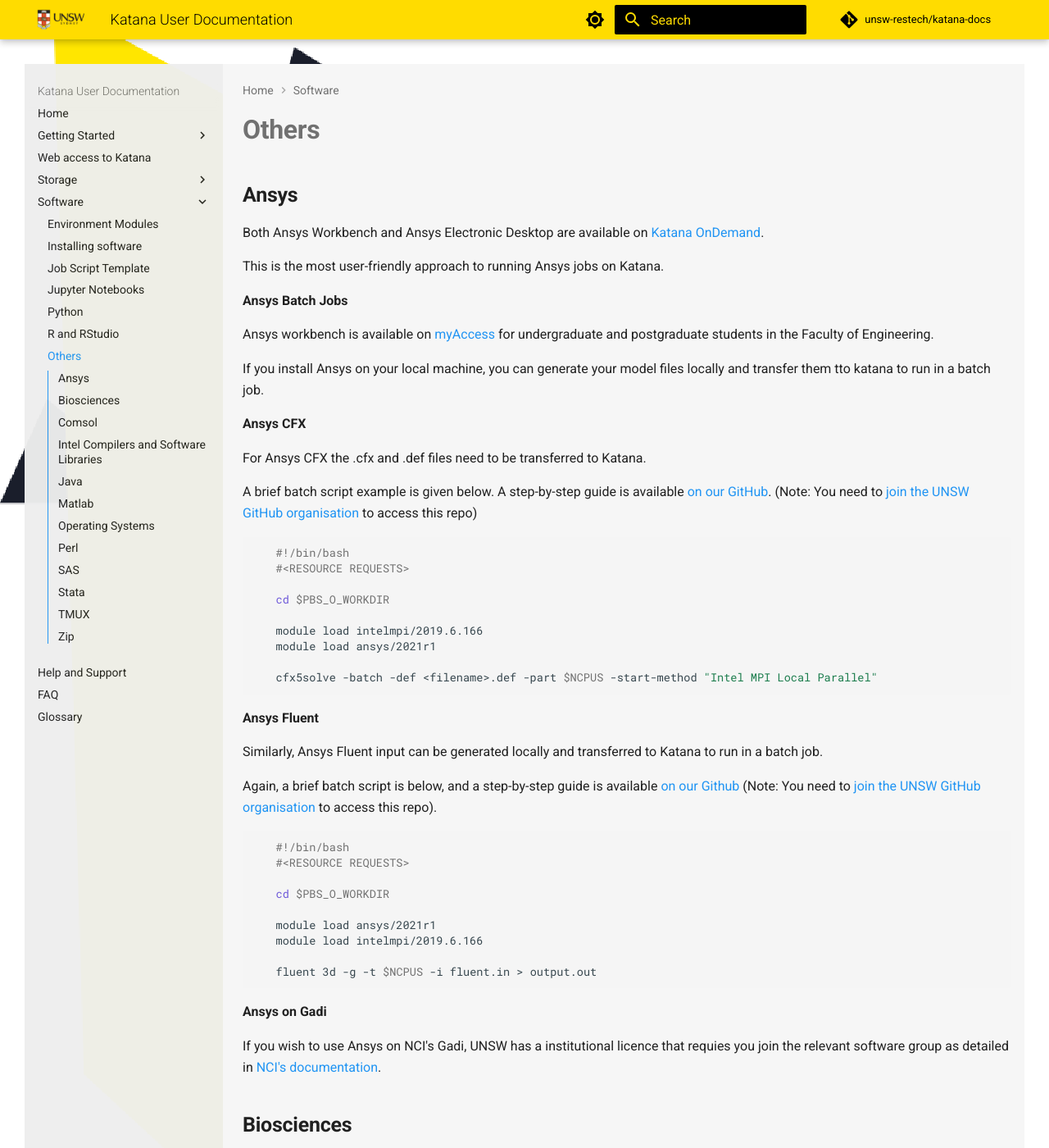
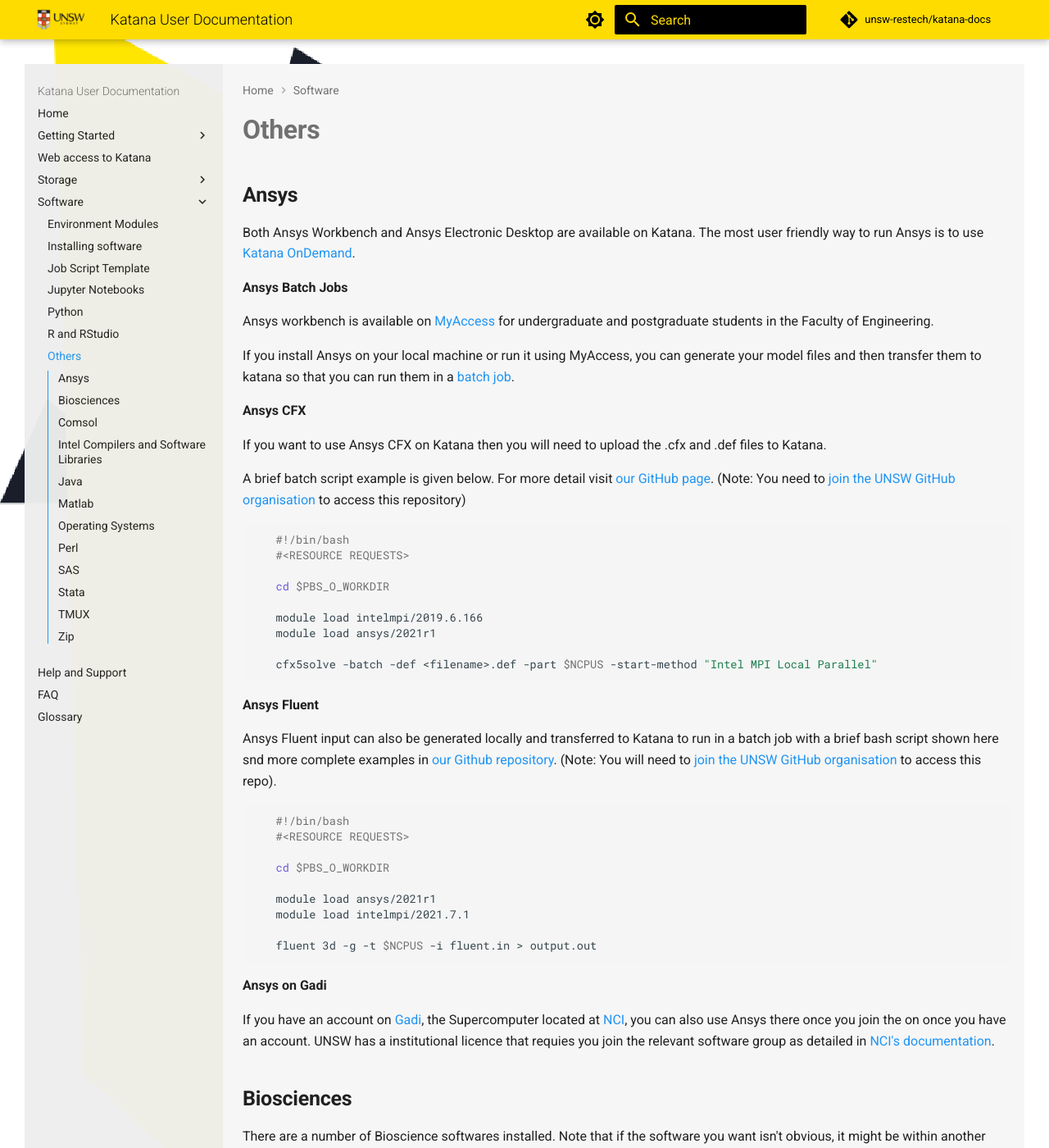
Before and after one commit to unsw-restech/unsw-restech.github.io, an MkDocs documentation site: the page built from docs/software/others.md, in a window 1280 px wide and 1400 px high. Shown: the whole window at 82% size. Built offline with MkDocs 1.6.1 and Material for MkDocs 9.7.7, drawn with Linux system fonts in a browser that asks for light colours; comment, search, counter and statistics services are not loaded; some of the changed text lies outside the part shown.

Commit message:
Update others.md
Updated other software.

````diff
--- a/docs/software/others.md
+++ b/docs/software/others.md
@@ -2,21 +2,22 @@
 
 ## Ansys
 
-Both Ansys Workbench and Ansys Electronic Desktop are available on [Katana OnDemand](../using_katana/ondemand.md).
-
-This is the most user-friendly approach to running Ansys jobs on Katana.
+Both Ansys Workbench and Ansys Electronic Desktop are available on Katana. The most user friendly
+way to run Ansys is to use [Katana OnDemand](../using_katana/ondemand.md).
 
 **Ansys Batch Jobs**
 
-Ansys workbench is available on [myAccess](https://www.myaccess.unsw.edu.au/applications/ansys-workbench) for undergraduate and postgraduate students in the Faculty of Engineering.
+Ansys workbench is available on [MyAccess](https://www.myaccess.unsw.edu.au/applications/ansys-workbench) for undergraduate and postgraduate students in the Faculty of Engineering.
 
-If you install Ansys on your local machine, you can generate your model files locally and transfer them tto katana to run in a batch job.
+If you install Ansys on your local machine or run it using MyAccess, you can generate your model files and then transfer them to katana so that you can run them in a
+[batch job](../using_katana/running_jobs/#batch-jobs).
 
 **Ansys CFX**
 
-For Ansys CFX the .cfx and .def files need to be transferred to Katana.
+If you want to use Ansys CFX on Katana then you will need to upload the .cfx and .def files to Katana.
 
-A brief batch script example is given below. A step-by-step guide is available [on our GitHub](https://github.com/unsw-edu-au/Restech-HPC/blob/master/hpc-examples/ansys/ansys-cfx.md). (Note: You need to [join the UNSW GitHub organisation](https://research.unsw.edu.au/github) to access this repo)
+A brief batch script example is given below. For more detail visit [our GitHub page](https://github.com/unsw-edu-au/Restech-HPC/blob/master/hpc-examples/ansys/ansys-cfx.md).
+(Note: You need to [join the UNSW GitHub organisation](https://research.unsw.edu.au/github) to access this repository)
 
 ``` bash
    #!/bin/bash
@@ -32,9 +33,8 @@
 
 **Ansys Fluent**
 
-Similarly, Ansys Fluent input can be generated locally and transferred to Katana to run in a batch job.
-
-Again, a brief batch script is below, and a step-by-step guide is available [on our Github](https://github.com/unsw-edu-au/Restech-HPC/blob/master/hpc-examples/ansys/ansys-fluent.md) (Note: You need to [join the UNSW GitHub organisation](https://research.unsw.edu.au/github) to access this repo).
+Ansys Fluent input can also be generated locally and transferred to Katana to run in a batch job with a brief bash script shown here snd more complete
+examples in [our Github repository](https://github.com/unsw-edu-au/Restech-HPC/blob/master/hpc-examples/ansys/ansys-fluent.md). (Note: You will need to [join the UNSW GitHub organisation](https://research.unsw.edu.au/github) to access this repo).
 
 ``` bash
    #!/bin/bash
@@ -43,14 +43,15 @@
    cd $PBS_O_WORKDIR
 
    module load ansys/2021r1
-   module load intelmpi/2019.6.166
+   module load intelmpi/2021.7.1
 
    fluent 3d -g -t $NCPUS -i fluent.in > output.out
 ```
 
 **Ansys on Gadi**
 
-If you wish to use Ansys on NCI's Gadi, UNSW has a institutional licence that requies you join the relevant software group as detailed in [NCI's documentation](opus.nci.org.au/display/Help/Ansys+Fluent).
+If you have an account on [Gadi](https://nci.org.au/our-services/supercomputing), the Supercomputer located at [NCI](https://nci.org.au/), you can also use Ansys there once you join the on once you have an account. UNSW has a institutional licence
+that requies you join the relevant software group as detailed in [NCI's documentation](https://opus.nci.org.au/display/Help/Ansys+Fluent).
 
 ## Biosciences
 
@@ -59,17 +60,14 @@
 
 **Stand alone**
 
-Blast+: `:::bash module load blast+/2.9.0`
+Blast+: `:::bash module load blast-plus/2.12.0`
 
-Mothur: `:::bash module load mothur/1.44.2`
+Mothur: `:::bash module load mothur/1.48.0`
 
 **Python Module**
 
+Any of the Python versions that you see when running the [module command](../software/environment_modules) on Katana will include **BioPython** and **Snakemake**.
 `:::bash module avail python`
-
-BioPython
-
-Snakemake
 
 **R Module**
 
@@ -78,9 +76,8 @@
 Bioconductor
 
 **Perl Module**
+Any of the Perl versions that you see when running the [module command](../software/environment_modules) on Katana will include **BioPerl**.
 `:::bash module avail perl`
-
-BioPerl
 
 
 ## Comsol
````
